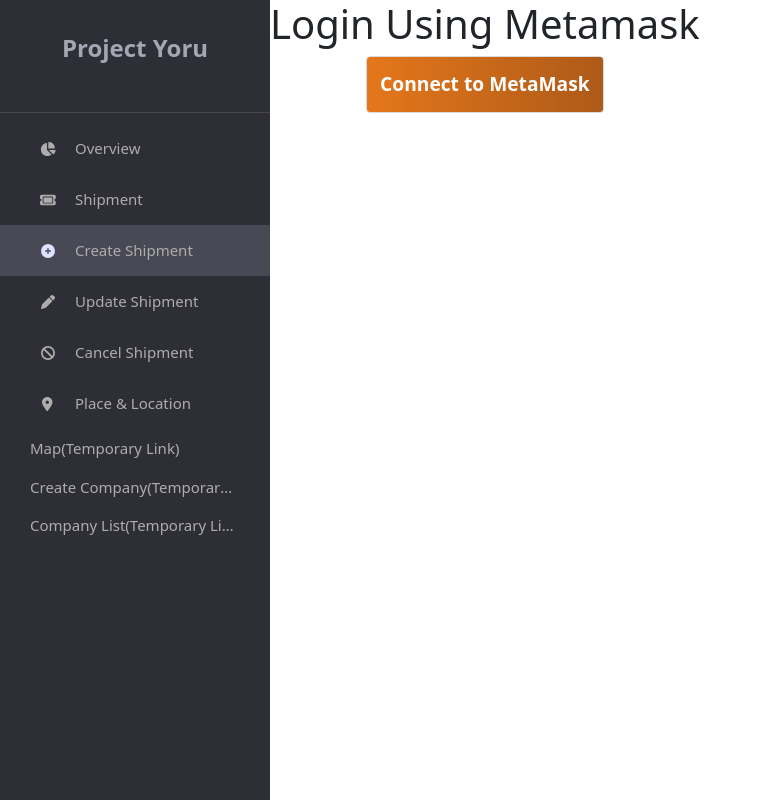
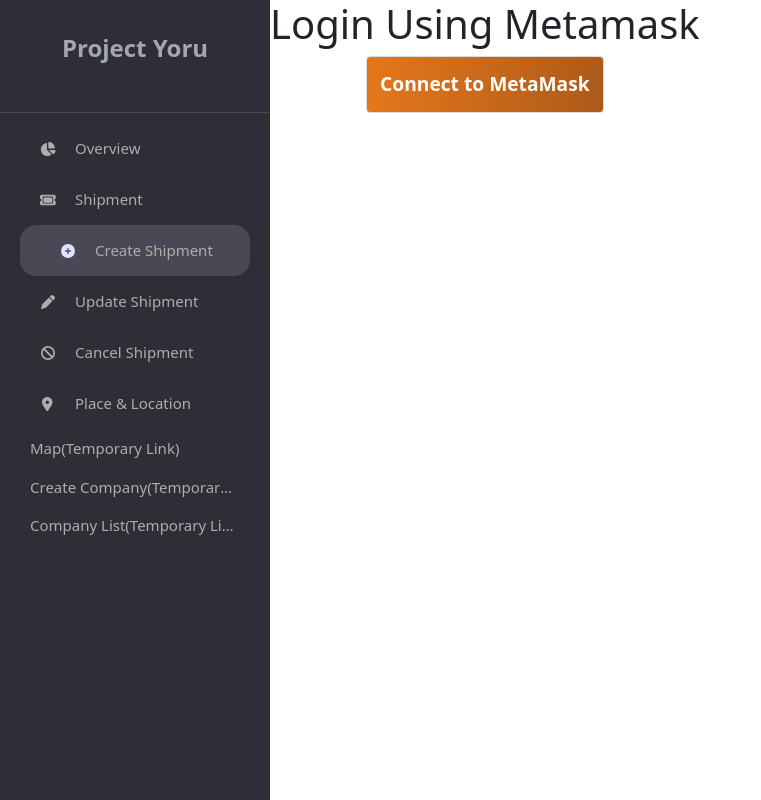
Before and after one commit to anirudhmakhana/Project-Yoru, a React (Create React App) app in the folder company-registration/: page / in a window 1280 px wide. Shown: the whole page, without its empty margins (0-761 px from the left). Built offline with nearby package versions, Linux system fonts and the light colour scheme; no server answers; what react-google-maps would draw is missing.

Commit message:
Add border radius to active item

```diff
--- a/company-registration/src/assets/style/sidebar.css
+++ b/company-registration/src/assets/style/sidebar.css
@@ -29,18 +29,7 @@
 
 #sideNavBar .pro-sidebar-inner .pro-sidebar-layout .active {
     background: rgba(221, 226, 255, 0.15);
-    margin-left: 0;
     color: #dde2ff;
+    border-radius: 16px;
+    margin: 0 20px 0 20px;
 }
-
-#sideNavBar .pro-sidebar-inner .pro-sidebar-layout .pro-inner-item .active::before {
-    content: "";
-    width: 8px;
-    height: 100%;
-    background: #dde2ff;
-    margin-right: calc(1rem - 8px);
-}
-
-/* #sideNavBar .pro-sidebar-item a.active {
-    color: rgb(221, 226, 255);
-} */
```
